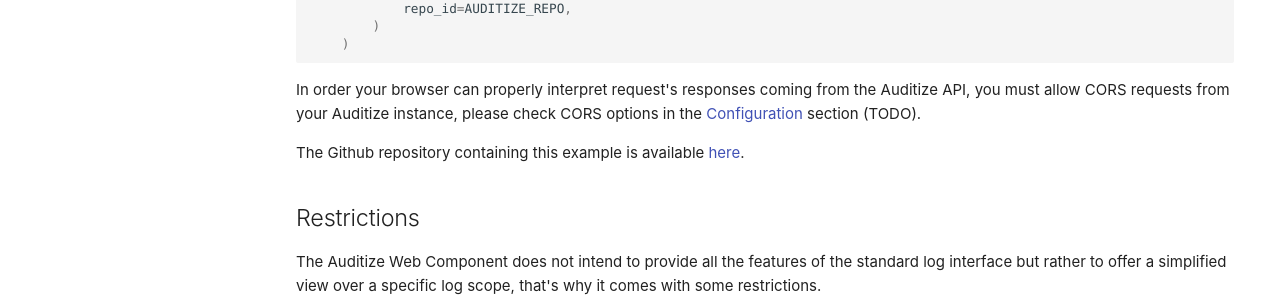
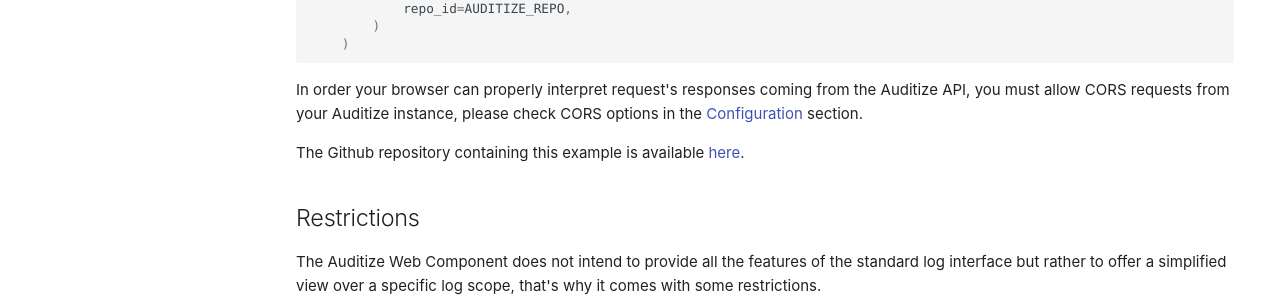
Before and after one commit to auditize/auditize, an MkDocs documentation site: the page built from doc/docs/web-component.md, in a window 1280 px wide and 900 px high, scrolled down 2587 px. Shown: the part 431-728 px from the top of the window. Built offline with MkDocs 1.6.1 and Material for MkDocs 9.7.7, drawn with Linux system fonts in a browser that asks for light colours.

Commit message:
doc: fix bad reference to Configuration section in Web Component section

````diff
--- a/doc/docs/web-component.md
+++ b/doc/docs/web-component.md
@@ -137,7 +137,7 @@
     )
 ```
 
-In order your browser can properly interpret request's responses coming from the Auditize API, you must allow CORS requests from your Auditize instance, please check CORS options in the [Configuration](configuration.md) section (TODO).
+In order your browser can properly interpret request's responses coming from the Auditize API, you must allow CORS requests from your Auditize instance, please check CORS options in the [Configuration](config.md) section.
 
 The Github repository containing this example is available [here](https://github.com/auditize/auditize-webcomponent-demo).
 
````
